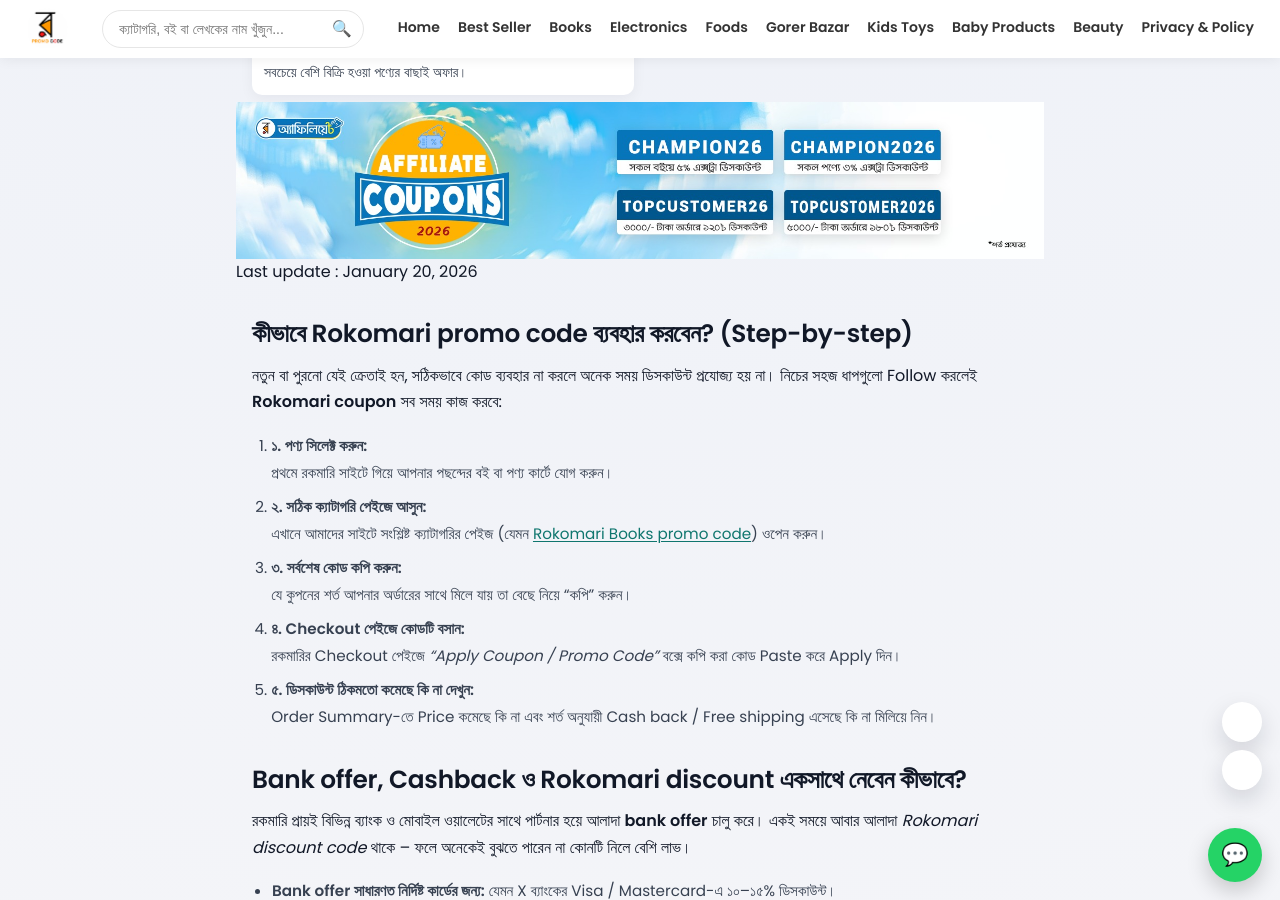
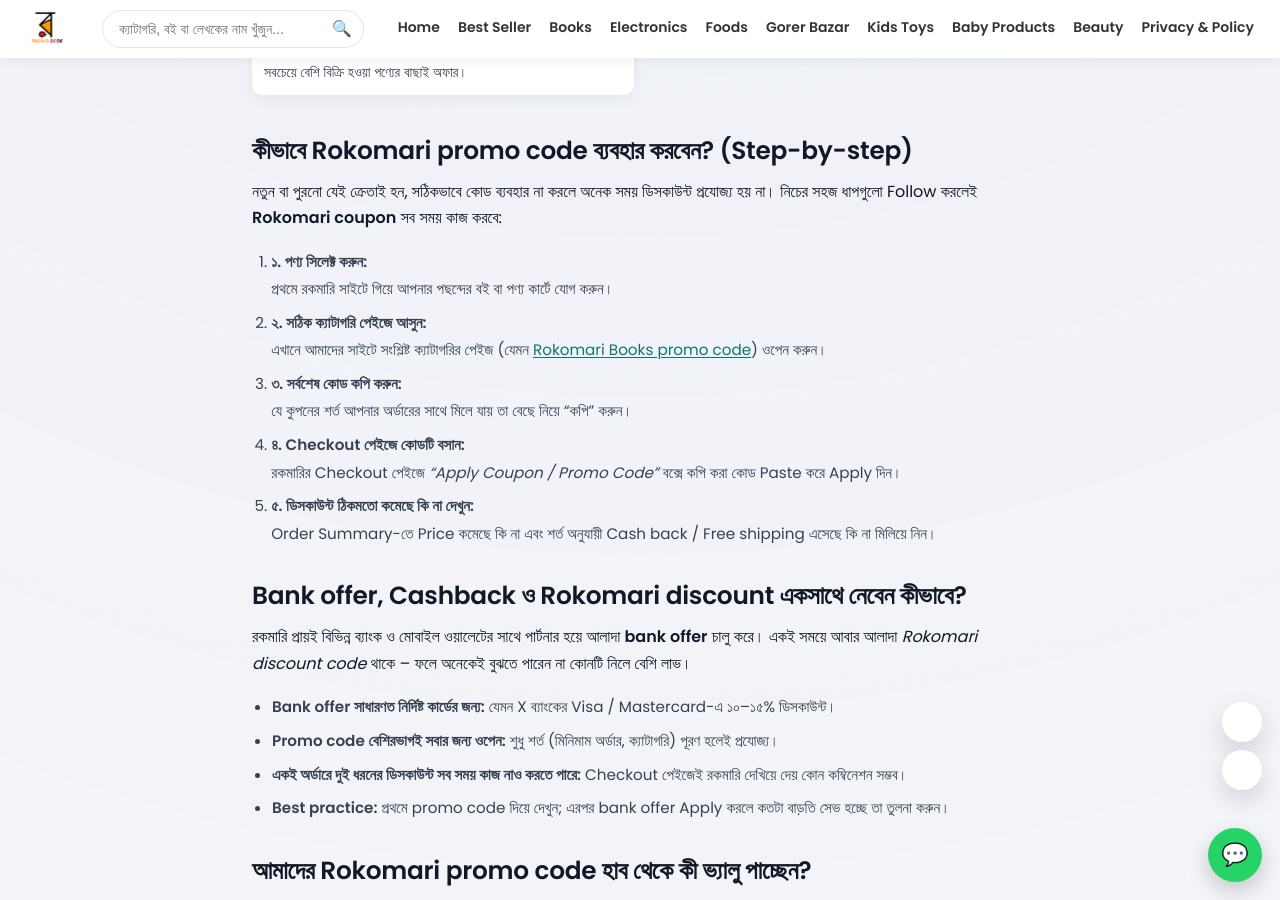
Before and after one commit to RokomariPromoCode/rokomaripromocode.github.io, a Jekyll site: the page built from index.md, in a window 1280 px wide and 900 px high, scrolled down 951 px. Built offline with Jekyll 4.4.1, drawn with Linux system fonts in a browser that asks for light colours.

Commit message:
Update index.md

```diff
--- a/index.md
+++ b/index.md
@@ -69,10 +69,10 @@
     <li><a href="{{ '/rokomari-best-seller/' | relative_url }}">🔥 Best Seller Rokomari promo code</a> – সব ক্যাটাগরির সবচেয়ে বেশি বিক্রি হওয়া পণ্যের বাছাই অফার।</li>
   </ul>
 </section>
-<section id="coupons">
+<!-- <section id="coupons">
   <img src="assets/3_1768061233954.jpeg">
   <p>Last update : January 20, 2026</p>
-</section>
+</section> -->
 
 <!-- HOW TO USE PROMO CODE -->
 <section class="container home-guide" id="how-to-use">
```
